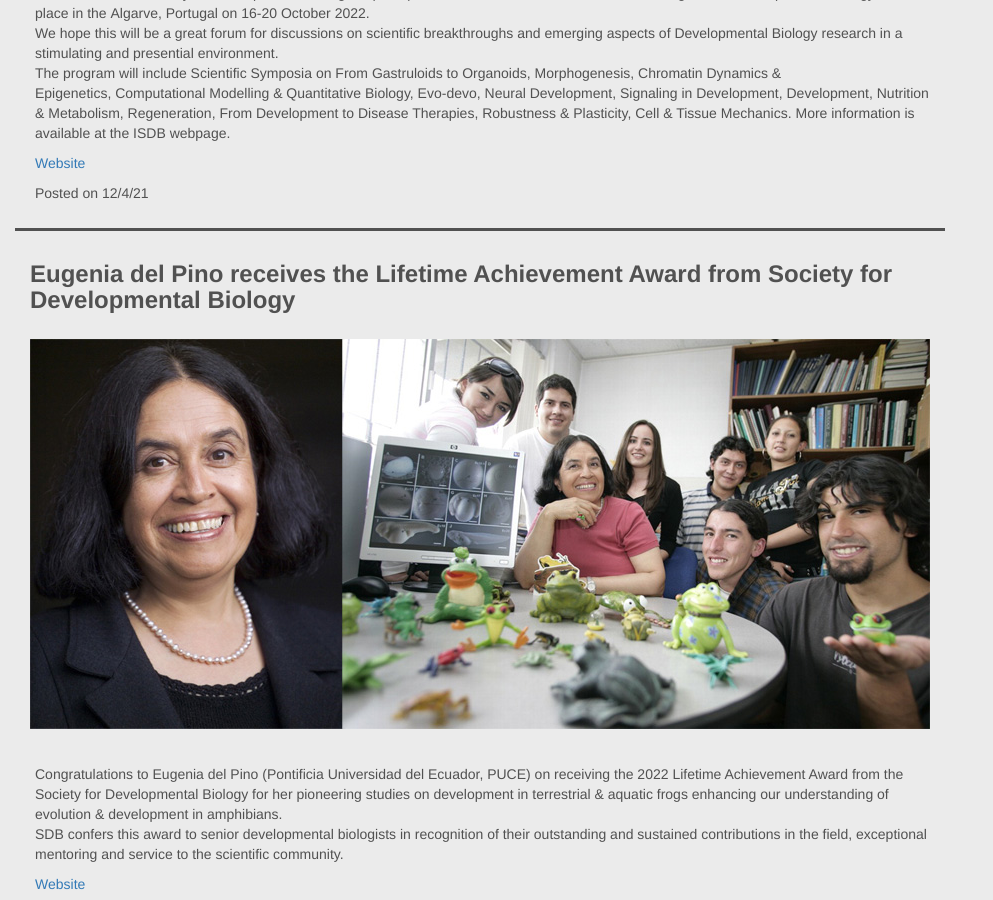
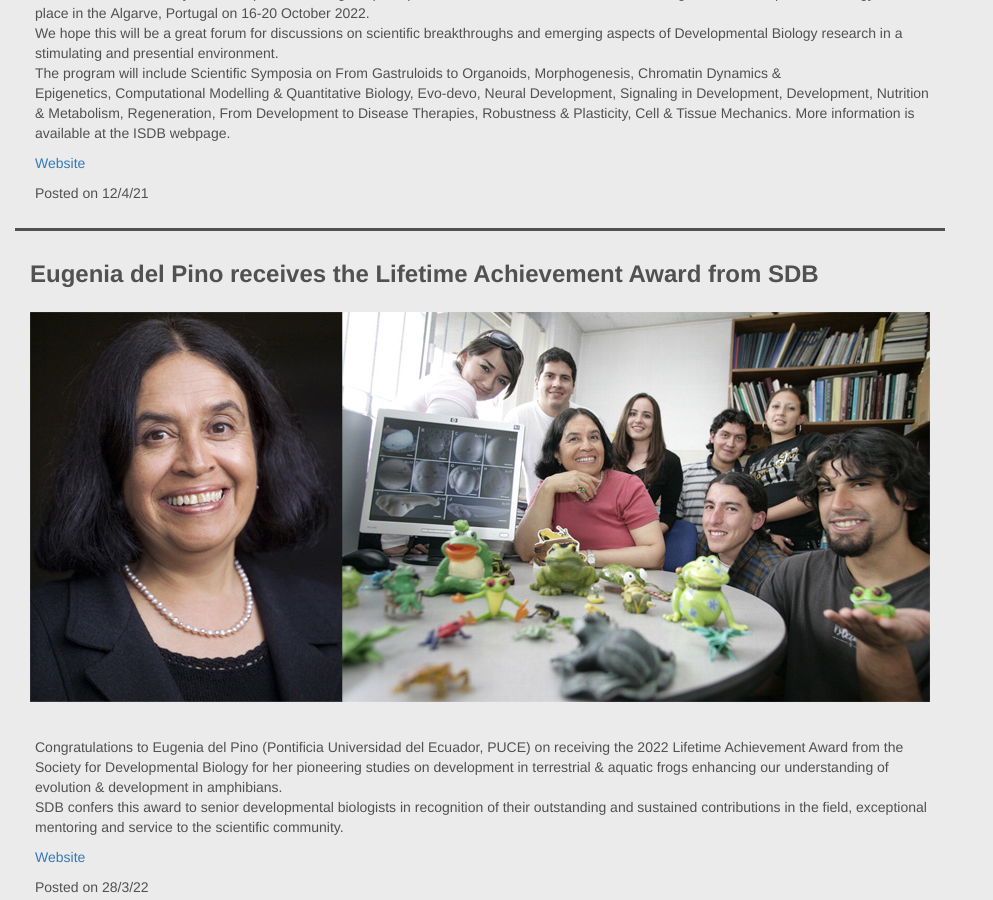
Before and after one commit to lasdb/lasdb.github.io, a Jekyll site: the page built from _posts/2000-01-01-news.markdown, in a window 1280 px wide and 900 px high, scrolled down 1611 px. Shown: the whole window, without its empty margins (0-993 px from the left). Built offline with Jekyll 4.4.1, drawn with Linux system fonts in a browser that asks for light colours; nearby versions of some CDN libraries.

Commit message:
Update 2000-01-01-news.markdown

```diff
--- a/_posts/2000-01-01-news.markdown
+++ b/_posts/2000-01-01-news.markdown
@@ -29,7 +29,7 @@ More information is available at the ISDB webpage.'
     imageBg: '../img/news/ISDB2022-bg.jpg'
     URL: 'https://isdb2021.com/'
 
-  - title: 'Eugenia del Pino receives the Lifetime Achievement Award from Society for Developmental Biology'
+  - title: 'Eugenia del Pino receives the Lifetime Achievement Award from SDB'
     date: '28/3/22'
     subtitle: ''
     body: 'Congratulations to Eugenia del Pino (Pontificia Universidad del Ecuador, PUCE) on receiving the 2022 Lifetime Achievement Award from the Society for Developmental Biology for her pioneering studies on development in terrestrial & aquatic frogs enhancing our understanding of evolution & development in amphibians. <br>
```
